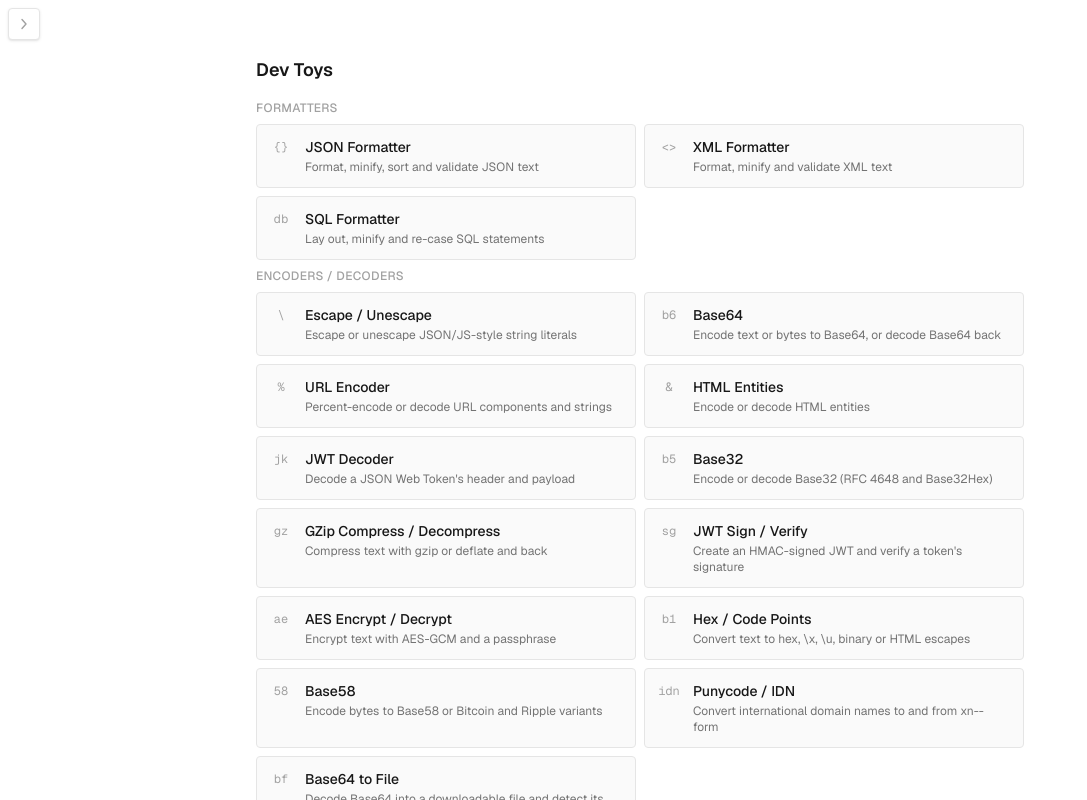
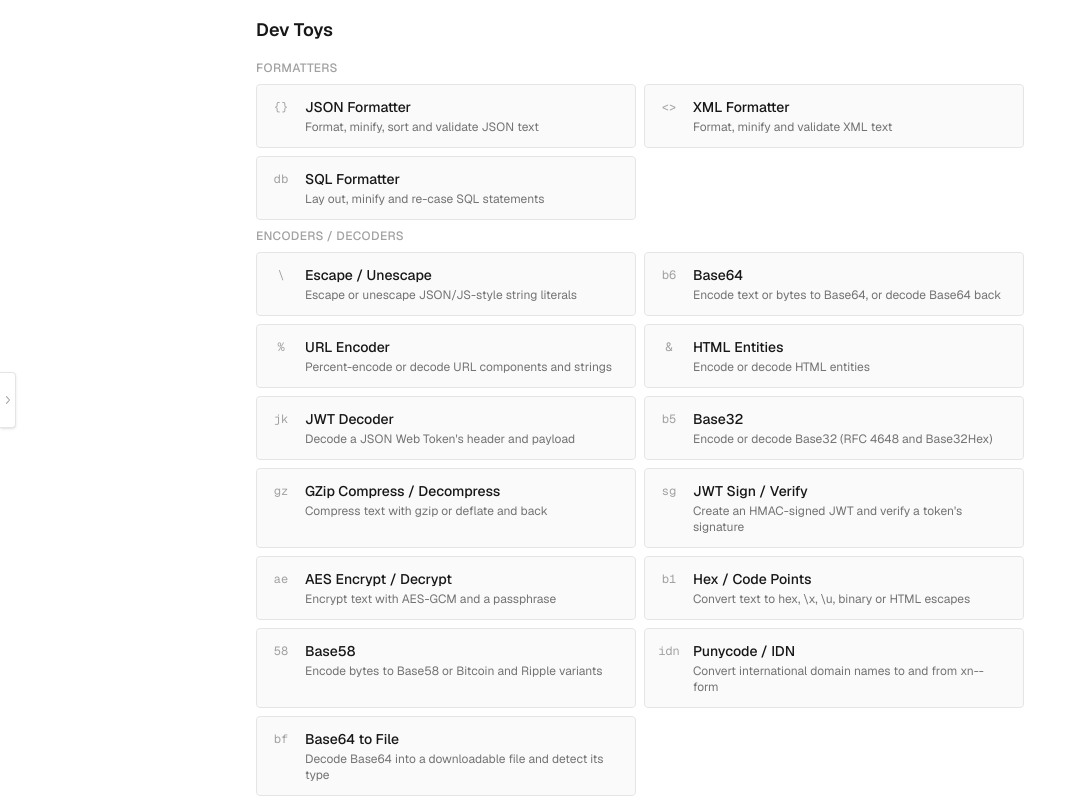
Before and after one commit to wwricu/devtoys, a Next.js app: page / in a window 1280 px wide. Both pictures are taken after a click on the button 20 px from the left and 20 px from the top of the page. Shown: the whole page, without its empty margins (0-1087 px from the left). Built offline with nearby package versions, Linux system fonts and the light colour scheme.

Commit message:
Restore the sidebar from a slim edge tab instead of a floating square
The hidden-side state used to add top padding to the main scroll area,
so the content height jumped and the restore button sat over the page
title. The tab now lives in the page gutter, vertically centred.

```diff
--- a/app/globals.css
+++ b/app/globals.css
@@ -43,8 +43,4 @@ button {
   html.sidebar-hidden [data-sidebar-restore] {
     display: flex;
   }
-  /* Keep the floating restore button clear of the page title. */
-  html.sidebar-hidden [data-main-scroll] {
-    padding-top: 3.5rem;
-  }
 }
--- a/components/Sidebar.tsx
+++ b/components/Sidebar.tsx
@@ -374,9 +374,9 @@ export default function Sidebar() {
         onClick={() => setSidebarHidden(false)}
         title={t.showSidebar}
         aria-label={t.showSidebar}
-        className={`${hidden ? "hidden md:flex" : "hidden"} fixed top-2 left-2 z-20 size-8 items-center justify-center rounded border border-neutral-200 bg-white text-neutral-400 shadow-sm transition-colors hover:text-neutral-600 dark:border-neutral-800 dark:bg-neutral-900 dark:text-neutral-500 dark:hover:text-neutral-300`}
+        className={`${hidden ? "hidden md:flex" : "hidden"} fixed top-1/2 left-0 z-20 h-14 w-4 -translate-y-1/2 items-center justify-center rounded-r border border-l-0 border-neutral-200 bg-white text-neutral-400 shadow-sm transition-colors hover:text-neutral-600 dark:border-neutral-800 dark:bg-neutral-900 dark:text-neutral-500 dark:hover:text-neutral-300`}
       >
-        <svg viewBox="0 0 16 16" className="size-4" aria-hidden="true">
+        <svg viewBox="0 0 16 16" className="size-3" aria-hidden="true">
           <path
             d="M6 3.5 10 8l-4 4.5"
             fill="none"
```
